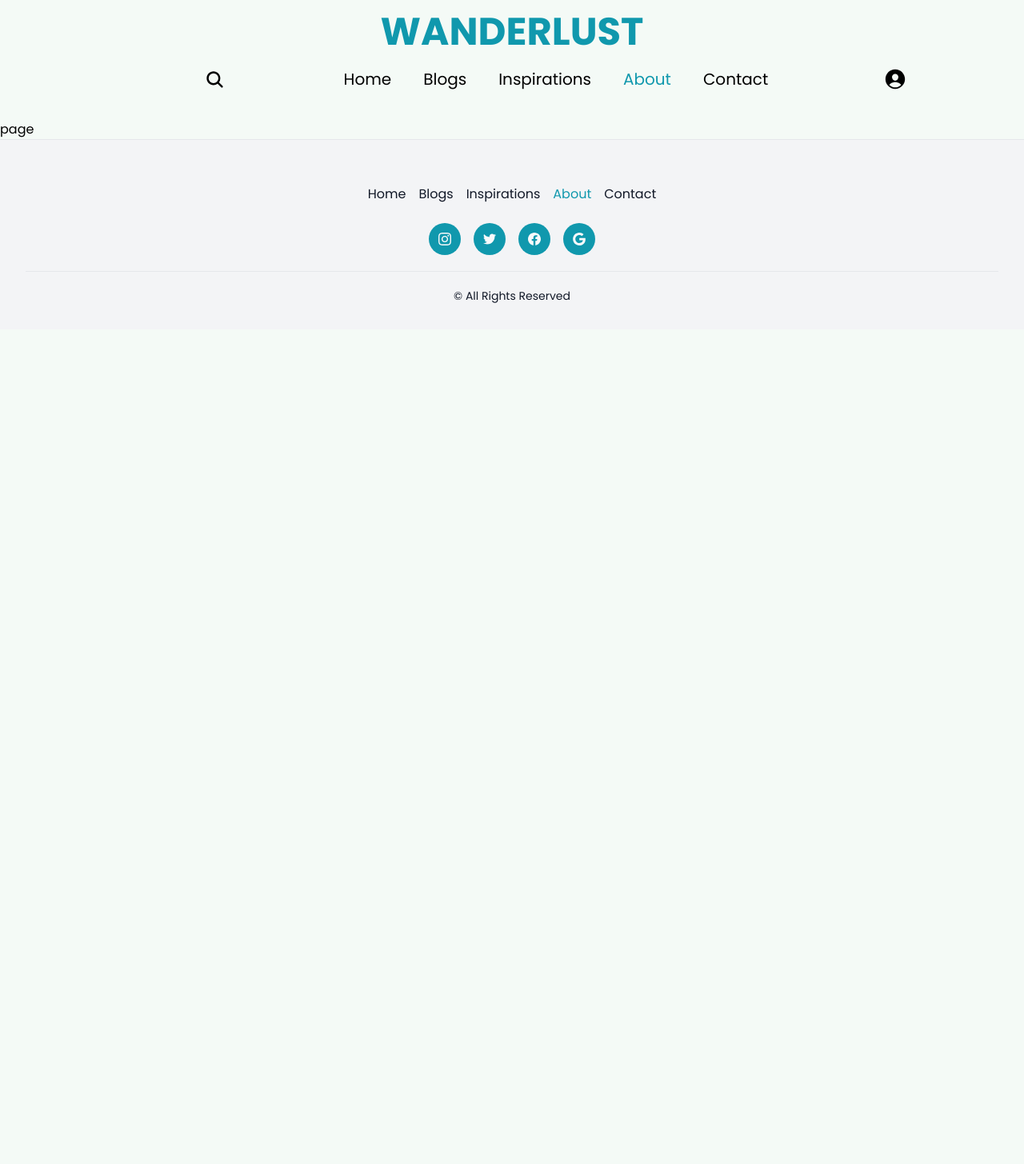
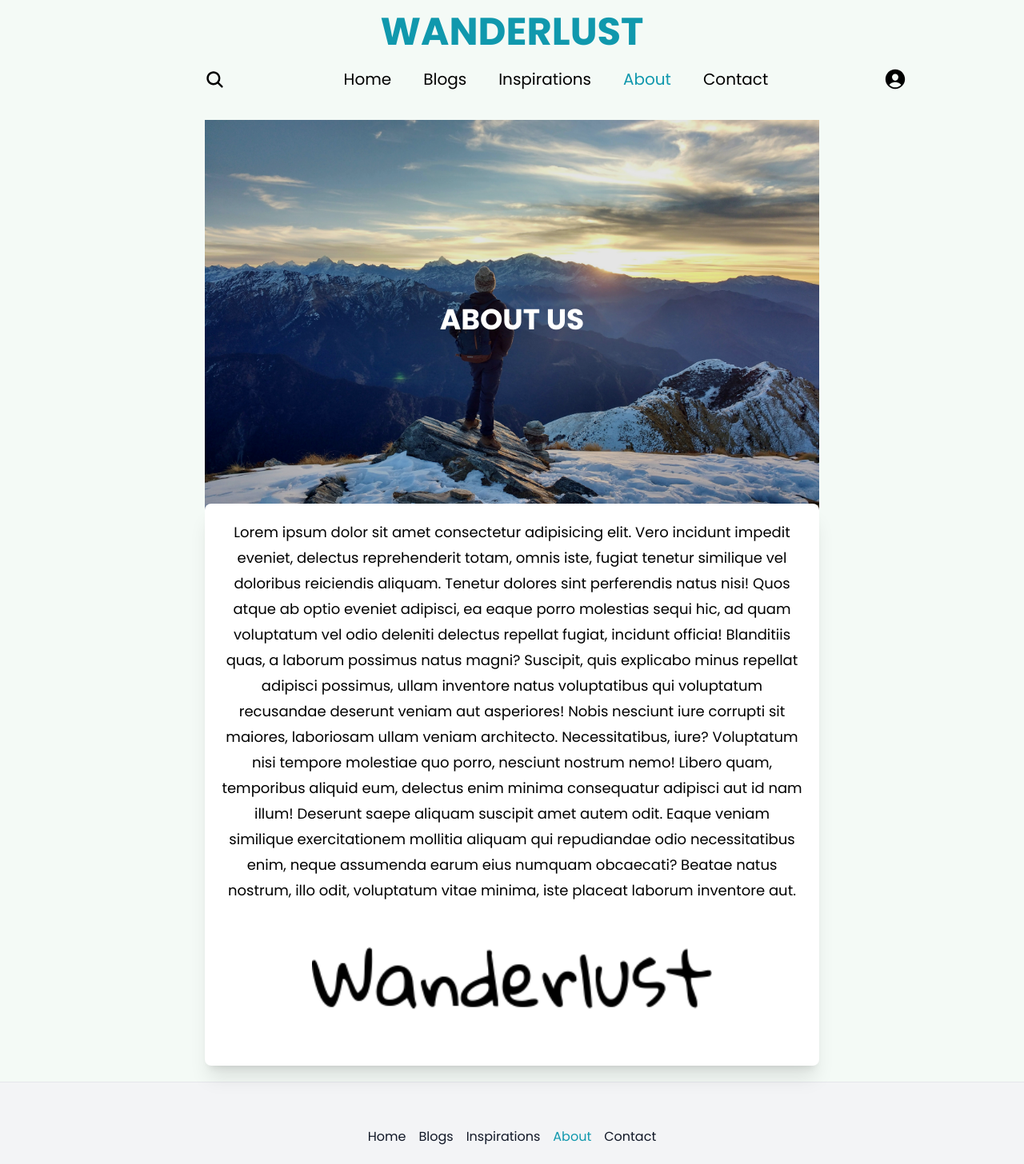
Before and after one commit to BabuBishal/next-travel-blog, a Next.js app: page /about in a window 1280 px wide. Shown: the top 1456 px of the page at 80% size. Before the commit the page ends 800 px from the top, so only its background shows below. Built offline with nearby package versions, Linux system fonts and the light colour scheme; a web font is replaced by a local one.

Commit message:
about page

```diff
--- a/app/(root)/about/page.jsx
+++ b/app/(root)/about/page.jsx
@@ -1,9 +1,37 @@
-import React from 'react'
+import Image from "next/image";
+import Overlay from "@/components/ui/Overlay";
 
 const page = () => {
   return (
-    <div>page</div>
-  )
-}
+    <div className="w-full mx-5 my-5 lg:w-[60%] lg:mx-auto">
+      <div className="relative h-[500px] w-full ">
+        <Image
+        src="/about.jpg"
+        fill
+        alt="about image"
+        objectFit="cover"
+        />
+        <Overlay />
+        <h1 className="flex absolute w-full h-full justify-center items-center text-4xl font-extrabold uppercase text-white">About us</h1>
+      </div>
+      <div className="leading-8 text-lg bg-white relative mt-[-20px] rounded-lg p-5 shadow-xl max-md:mt-0 max-md:w-full max-md:bg-transparent max-md:shadow-none text-center ">
+        <p>Lorem ipsum dolor sit amet consectetur adipisicing elit. Vero incidunt impedit eveniet, delectus reprehenderit totam, omnis iste, fugiat tenetur similique vel doloribus reiciendis aliquam. Tenetur dolores sint perferendis natus nisi!
+        Quos atque ab optio eveniet adipisci, ea eaque porro molestias sequi hic, ad quam voluptatum vel odio deleniti delectus repellat fugiat, incidunt officia! Blanditiis quas, a laborum possimus natus magni?
+        Suscipit, quis explicabo minus repellat adipisci possimus, ullam inventore natus voluptatibus qui voluptatum recusandae deserunt veniam aut asperiores! Nobis nesciunt iure corrupti sit maiores, laboriosam ullam veniam architecto. Necessitatibus, iure?
+        Voluptatum nisi tempore molestiae quo porro, nesciunt nostrum nemo! Libero quam, temporibus aliquid eum, delectus enim minima consequatur adipisci aut id nam illum! Deserunt saepe aliquam suscipit amet autem odit.
+        Eaque veniam similique exercitationem mollitia aliquam qui repudiandae odio necessitatibus enim, neque assumenda earum eius numquam obcaecati? Beatae natus nostrum, illo odit, voluptatum vitae minima, iste placeat laborum inventore aut.
+        </p>
+        <div className="w-full flex items-center justify-center" >
+<Image
+src="/signature.png"
+width={500}
+height={500}
+alt="signature"
+/>
+        </div>
+      </div>
+    </div>
+  );
+};
 
-export default page
+export default page;
```
Also changed, not shown: public/about.jpg (added), public/signature.png (added).
